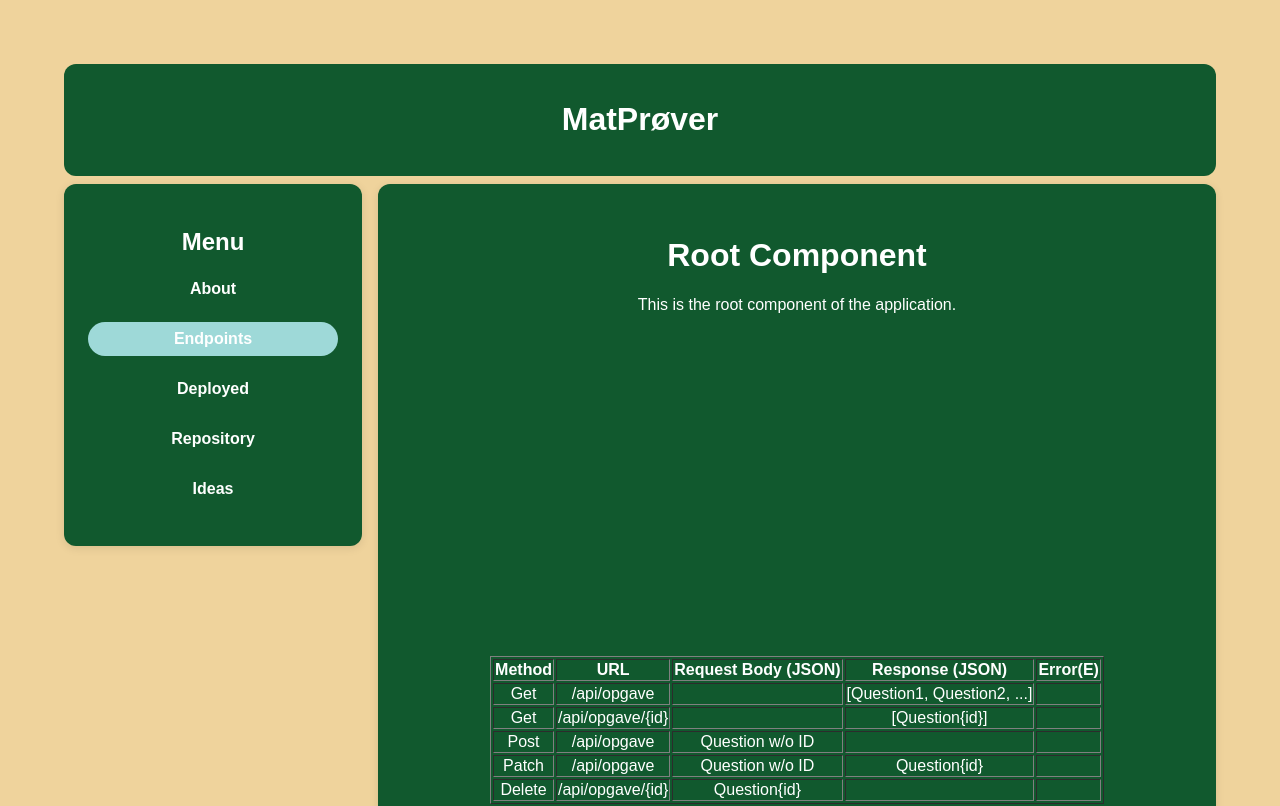
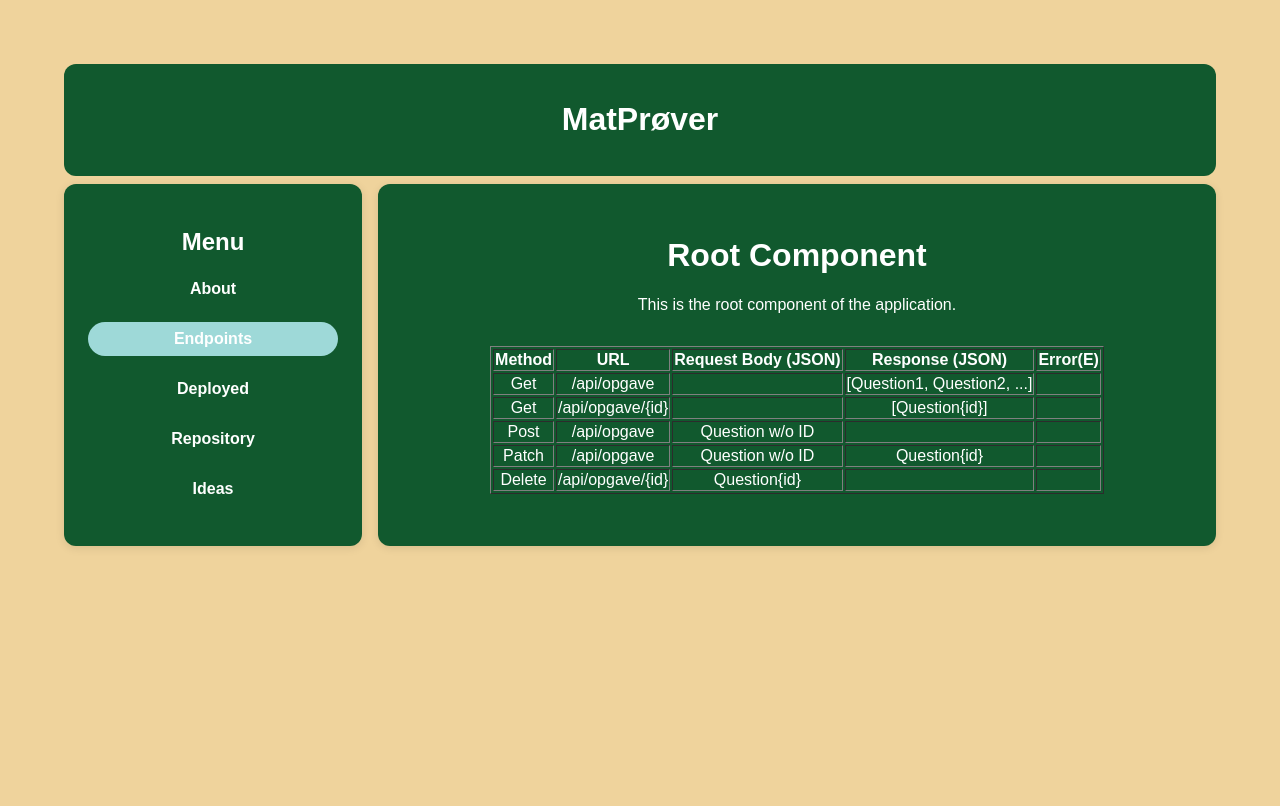
Before and after one commit to MojoOno/sp3, a React (Vite) app: page /endpoints in a window 1280 px wide. Shown: the top 806 px of the page. Built offline with nearby package versions, Linux system fonts and the light colour scheme.

Commit message:
small styling

```diff
--- a/src/css/pages.module.css
+++ b/src/css/pages.module.css
@@ -1,6 +1,5 @@
 .centercontainer {
   display: flex;
   justify-content: center;
-  align-items: center;
-  height: 100vh; /* Full viewport height */
+  margin-top: 2rem;
 }
```
